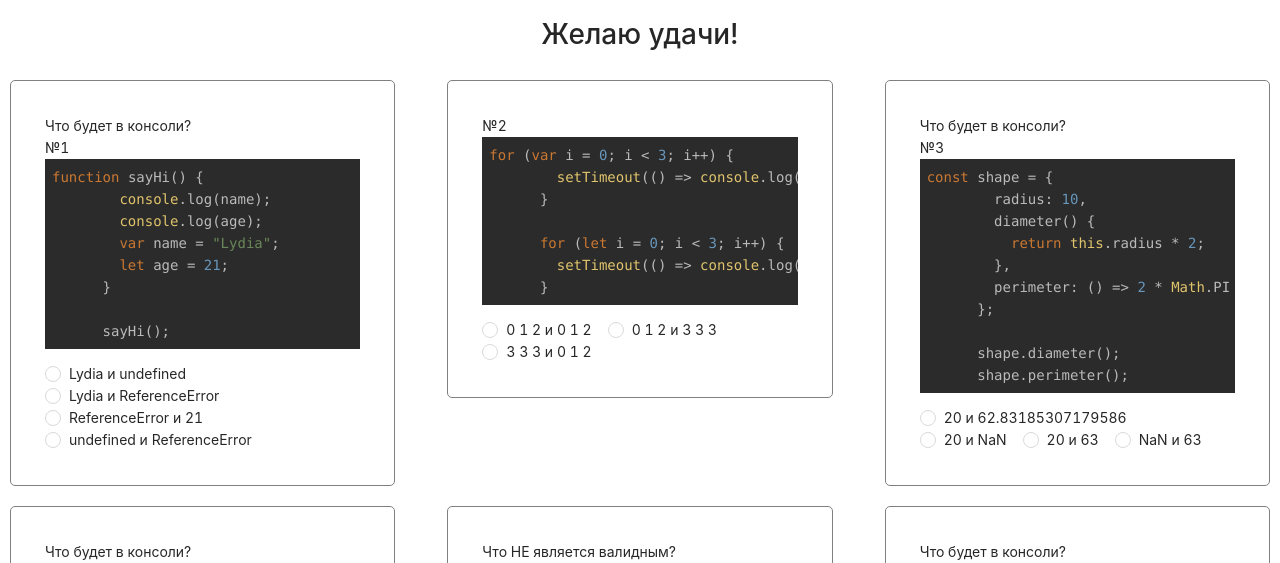
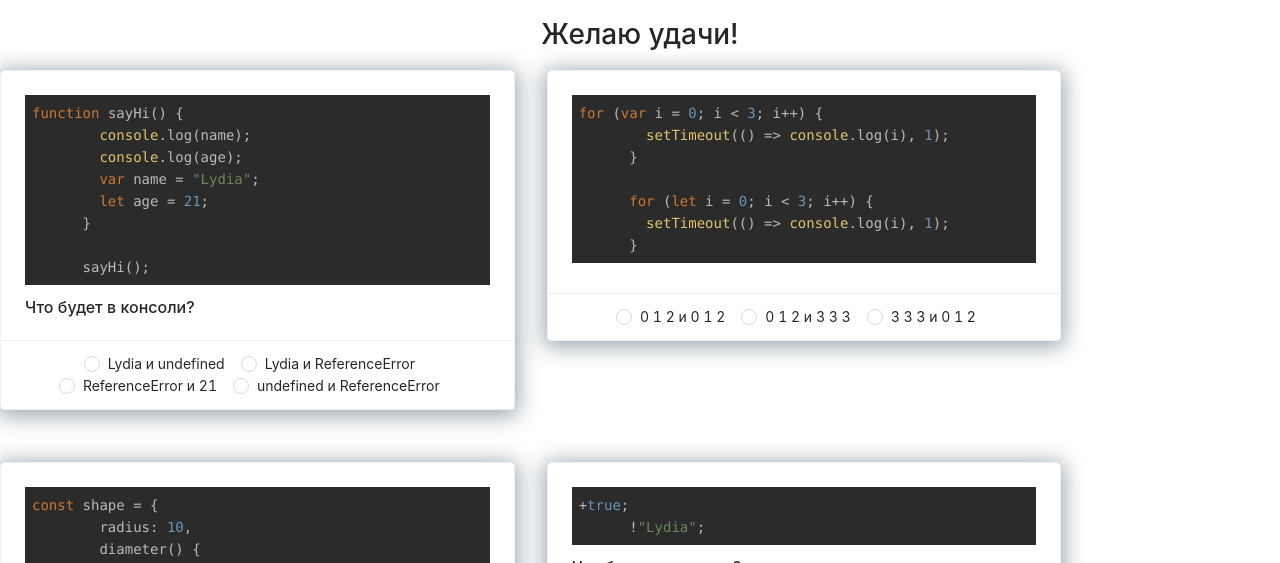
Before and after one commit to Fudo-Creators/hire-it, a React (Create React App) app: page /JsTasks in a window 1280 px wide. Shown: the part 237-800 px from the top of the page. Built offline with nearby package versions, Linux system fonts and the light colour scheme.

Commit message:
fix card antd

```diff
--- a/src/components/Header/Header.module.sass
+++ b/src/components/Header/Header.module.sass
@@ -21,13 +21,11 @@
     font-size: 20px
 
 .superPuperDivider
-    margin: 5px
     background: grey
     height: 1px
 
 ul
     width: 100%
     justify-content: center
-
     li
       margin: 0 20px 0 20px
--- a/src/components/Task/Task.module.sass
+++ b/src/components/Task/Task.module.sass
@@ -1,22 +1,15 @@
 .wrapper__default
-    margin: 10px
-    padding: 10px
+    margin-bottom: 20px
     border-radius: 5px
-    border: solid 1px grey
     transition-duration: 1s
-
+    box-shadow: 0px 3px 21px 3px rgba(34, 60, 80, 0.46)
 .wrapper__failed
-    margin: 10px
-    padding: 10px
+    margin-bottom: 20px
     border-radius: 5px
-    border: solid 1px red
     transition-duration: 1s
+    box-shadow: 0px 3px 21px 3px red
 .wrapper__success
-    margin: 10px
-    padding: 10px
+    margin-bottom: 20px
     border-radius: 5px
-    border: solid 1px green
     transition-duration: 1s
-.headQuestion
-    display: flex
-    justify-content: space-between
+    box-shadow: 0px 3px 21px 3px green
--- a/src/components/Task/Task.tsx
+++ b/src/components/Task/Task.tsx
@@ -49,7 +49,7 @@ const Task = (props: any) => {
   };
 
   const { Panel } = Collapse;
-
+  const { Meta } = Card;
   return (
     <>
       {!loading ? (
@@ -63,14 +63,8 @@ const Task = (props: any) => {
               ? !ban && styles.wrapper__default
               : success && styles.wrapper__success
           }
-        >
+          actions={[
             <>
-            <div className="text-sky-500 dark:text-sky-400">
-              <div>{title}</div> <div>№{index + 1}</div>
-            </div>
-            <SyntaxHighlighter language="javascript" style={darcula}>
-              {code}
-            </SyntaxHighlighter>
               <Radio.Group onChange={onChange} value={value}>
                 {answers.map((text: string) => {
                   return (
@@ -89,12 +83,11 @@ const Task = (props: any) => {
                 })}
               </Radio.Group>
               {ban && (
-              <Collapse collapsible="header">
-                <summary>Правильный ответ:</summary>
+                <Collapse accordion>
                   <Panel header="Правильный ответ" key={key}>
                     <p>{key}</p>
                     {spoiler && (
-                    <Collapse collapsible="header">
+                      <Collapse>
                         <Panel header="Почему так?:)" key={key + 1}>
                           <p>{spoiler}</p>
                         </Panel>
@@ -103,6 +96,14 @@ const Task = (props: any) => {
                   </Panel>
                 </Collapse>
               )}
+            </>,
+          ]}
+        >
+          <>
+            <SyntaxHighlighter language="javascript" style={darcula}>
+              {code}
+            </SyntaxHighlighter>
+            <Meta title={title} />
           </>
         </Card>
       )}
--- a/src/pages/main/js/JsTask/JsTask.tsx
+++ b/src/pages/main/js/JsTask/JsTask.tsx
@@ -189,17 +189,10 @@ const JsTasks = () => {
       <Container>
         <>
           <h1>Желаю удачи!</h1>
-          <Row
-            gutter={{
-              xs: 8,
-              sm: 16,
-              md: 24,
-              lg: 32,
-            }}
-          >
+          <Row gutter={[32, 32]}>
             {JsTasks.map((item, index) => {
               return (
-                <Col className="gutter-row" span={8}>
+                <Col className="gutter-row" span={10}>
                   <Task index={index} questions={item} />
                 </Col>
               );
```
Lines whose indentation alone changed are shown as unchanged.
